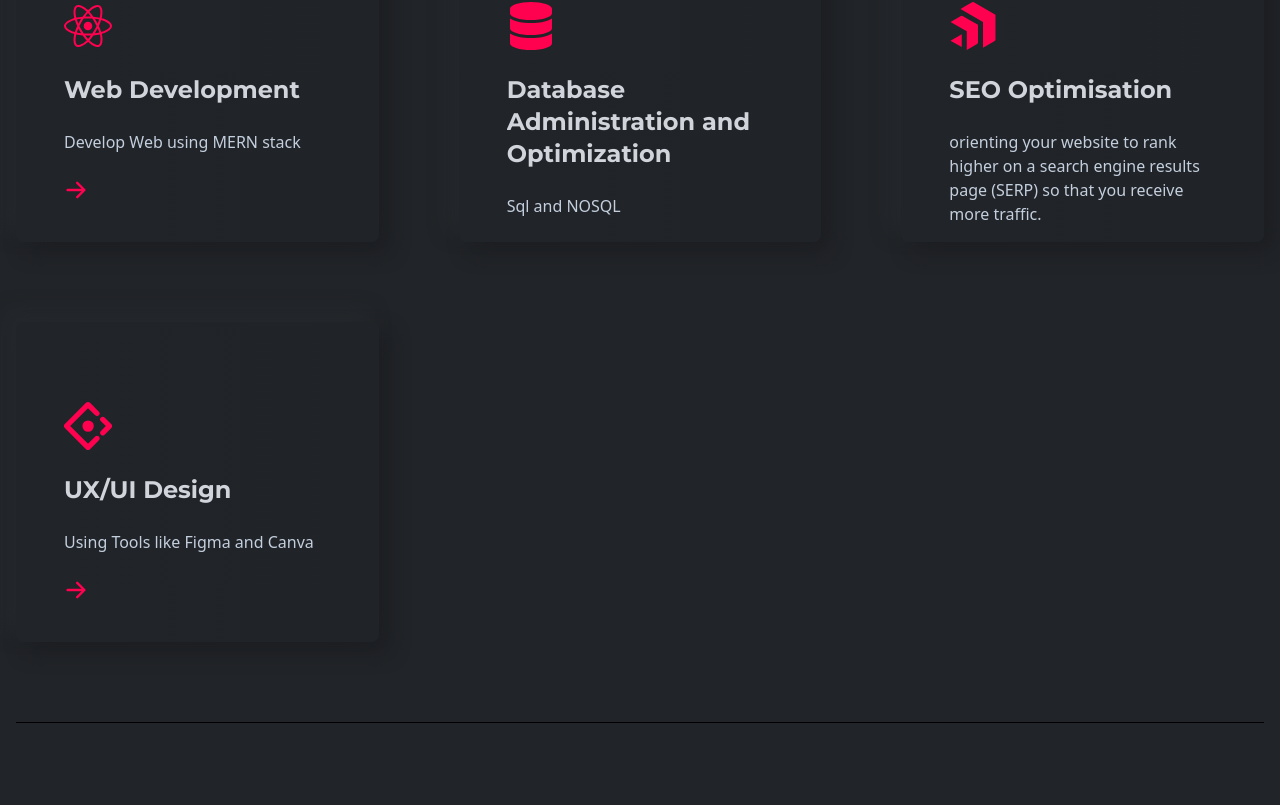
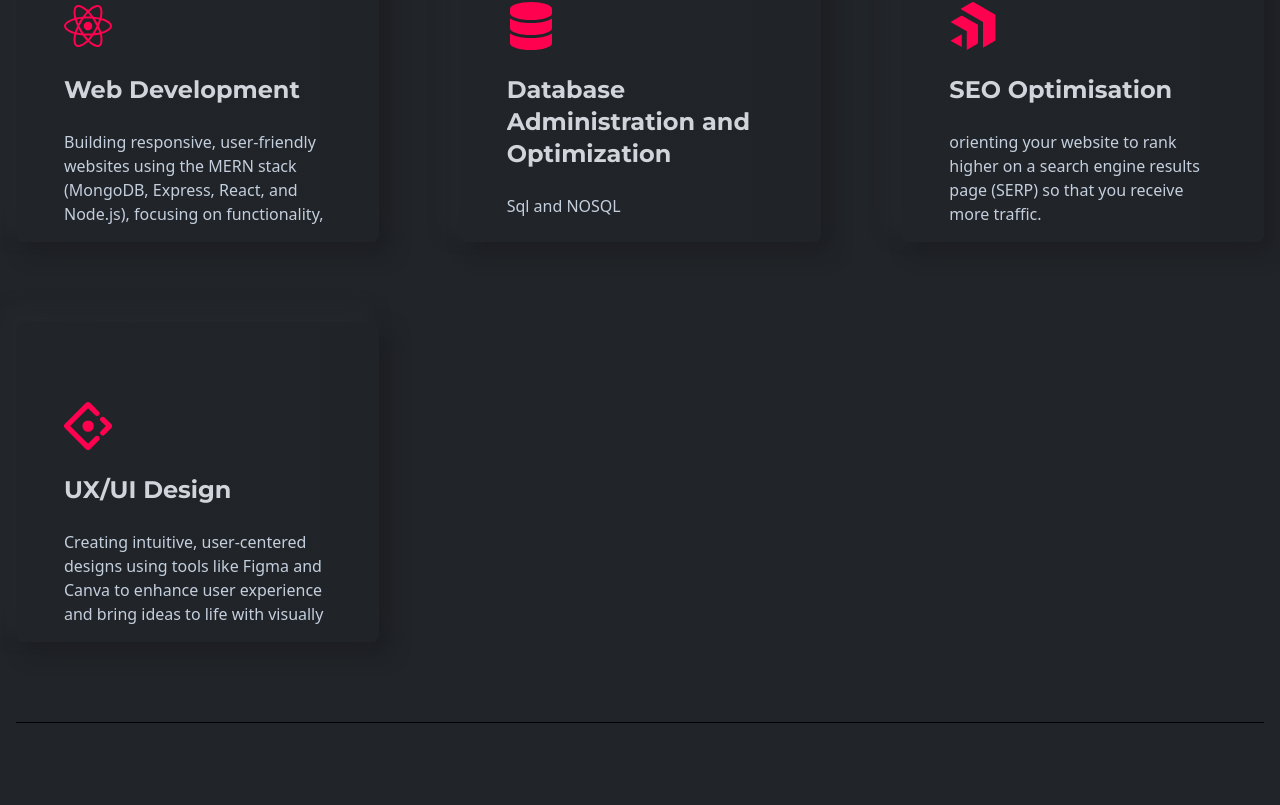
Before and after one commit to nahom-mesfin/Nahom-s_Portfolio, a React (Create React App) app: page / in a window 1280 px wide. Shown: the part 1195-2000 px from the top of the page. Built offline with nearby package versions, Linux system fonts and the light colour scheme.

Commit message:
features --> description

```diff
--- a/src/components/contact/ContactLeft.js
+++ b/src/components/contact/ContactLeft.js
@@ -16,7 +16,7 @@ const ContactLeft = () => {
           MERN Stack Developer
         </p>
         <p className="text-base text-gray-400 tracking-wide">
-          Contact me, for more info.
+          Let's connect and make something happen
         </p>
         <p className="text-base text-gray-400 flex items-center gap-2">
           Phone: <span className="text-lightText">+251 935303319</span>
--- a/src/components/features/Features.js
+++ b/src/components/features/Features.js
@@ -14,7 +14,7 @@ const Features = () => {
       <div className="grid grid-cols-1 md:grid-cols-2 xl:grid-cols-3 gap-6 xl:gap-20">
         <Card
           title="Web Development"
-          des=" Develop Web using MERN stack"
+          des="Building responsive, user-friendly websites using the MERN stack (MongoDB, Express, React, and Node.js), focusing on functionality, scalability, and a seamless user experience."
           icon={<FaReact />}
         />
         <Card
@@ -35,7 +35,7 @@ const Features = () => {
         /> */}
         <Card
           title="UX/UI Design"
-          des="Using Tools like Figma and Canva"
+          des="Creating intuitive, user-centered designs using tools like Figma and Canva to enhance user experience and bring ideas to life with visually engaging and functional layouts."
           icon={<SiAntdesign />}
         />
         {/* <Card
```
